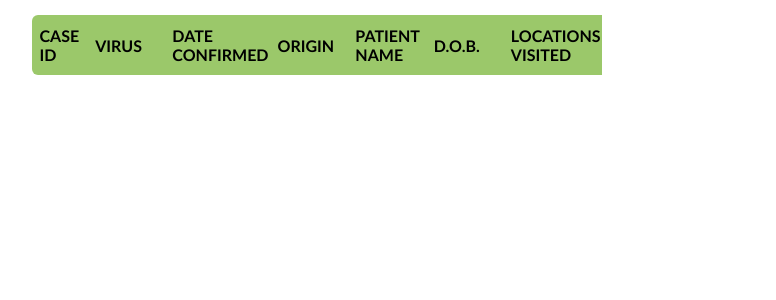
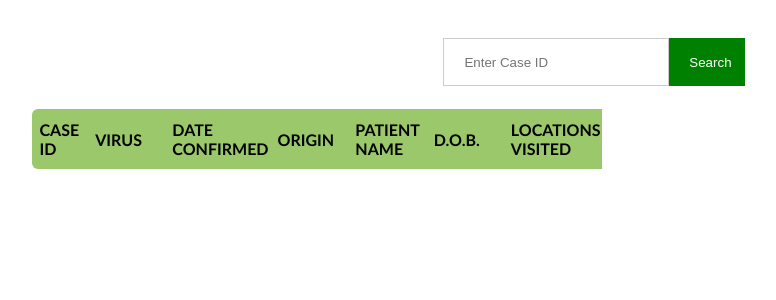
Before and after one commit to agarsid/hotzone-group, a Django app: template hotzone/location/templates/application/viewdata.html in a window 1280 px wide. Shown: the part 49-349 px from the top of the page, without its empty margins (46-822 px from the left). Run offline with Django 3.2, Linux system fonts and the light colour scheme; the template is opened without the code that fills it, so the values that code supplies are empty.

Commit message:
additional features

```diff
--- a/hotzone/location/templates/application/add.html
+++ b/hotzone/location/templates/application/add.html
@@ -215,7 +215,7 @@ function onSearch(){
               let p = document.createElement("P");
               p.innerHTML = "No results found! Please try a different search term."
               list.appendChild(p);
-            }
+            }else{
               console.log(result);
               console.log(result['length']);
               for (let i = 0 ; i < result['length'] ;i++){
@@ -234,6 +234,7 @@ function onSearch(){
                   address.innerText = result[i]['nameEN'];
                   list.appendChild(address);
                   list.appendChild(br);
+              }
             }
         });
 }
--- a/hotzone/location/templates/application/viewdata.html
+++ b/hotzone/location/templates/application/viewdata.html
@@ -16,11 +16,11 @@
             {% comment %} <div class="headercontainer">
                 <h1 style="margin: 3px;"><b>HotZone</b></h1>
             </div> {% endcomment %}
-            {% comment %} <div class="searchinput">
-                <input type="text" style="height: 6vh" placeholder="Enter Case ID" name="uname" required>
-                <button class="search" type="submit">Search</button>
-            </div> {% endcomment %}
-            <table>
+            <div class="searchinput">
+                <input type="text" style="height: 6vh" placeholder="Enter Case ID" id ="case_id" name="case_id" required>
+                <button class="search" onclick = "searchCase()" type="submit">Search</button>
+            </div>
+            <table id="result">
                 <col style="width:5%">
                 <col style="width:7%">
                 <col style="width:7%">
@@ -74,4 +74,27 @@
 
 </body>
 
+<script>
+    function searchCase() {
+
+        var input, filter, table, tr, td, i, txtValue;
+        input = document.getElementById("case_id");
+        filter = input.value.toUpperCase();
+        table = document.getElementById("result");
+        tr = table.getElementsByTagName("tr");
+
+        // Loop through all table rows, and hide those who don't match the search query
+        for (i = 0; i < tr.length; i++) {
+            td = tr[i].getElementsByTagName("td")[0];
+            if (td) {
+            txtValue = td.textContent || td.innerText;
+            if (txtValue.toUpperCase().indexOf(filter) > -1) {
+                tr[i].style.display = "";
+            } else {
+                tr[i].style.display = "none";
+            }
+            }
+        }
+    }
+</script>
 </html>
```
Lines whose indentation alone changed are shown as unchanged.
